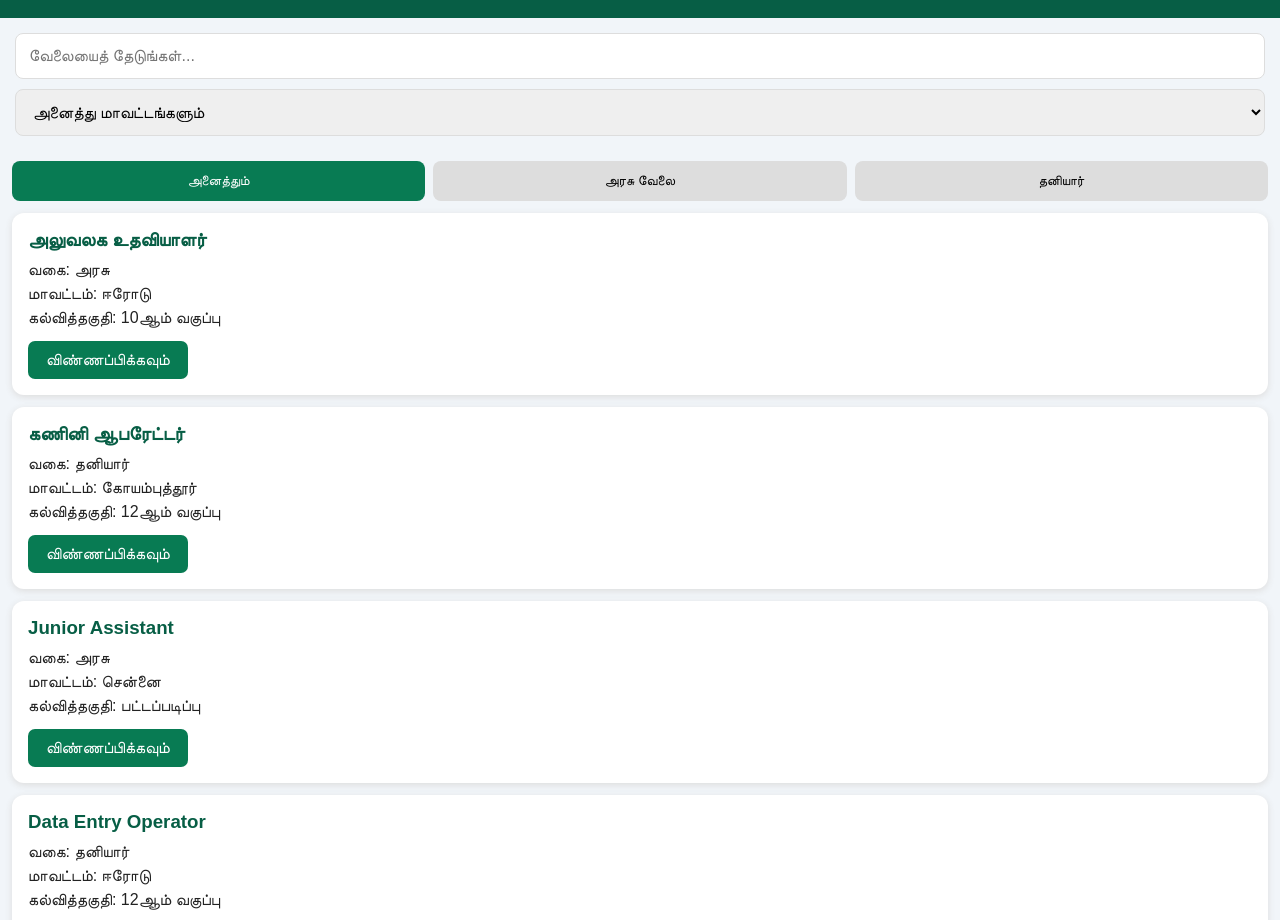
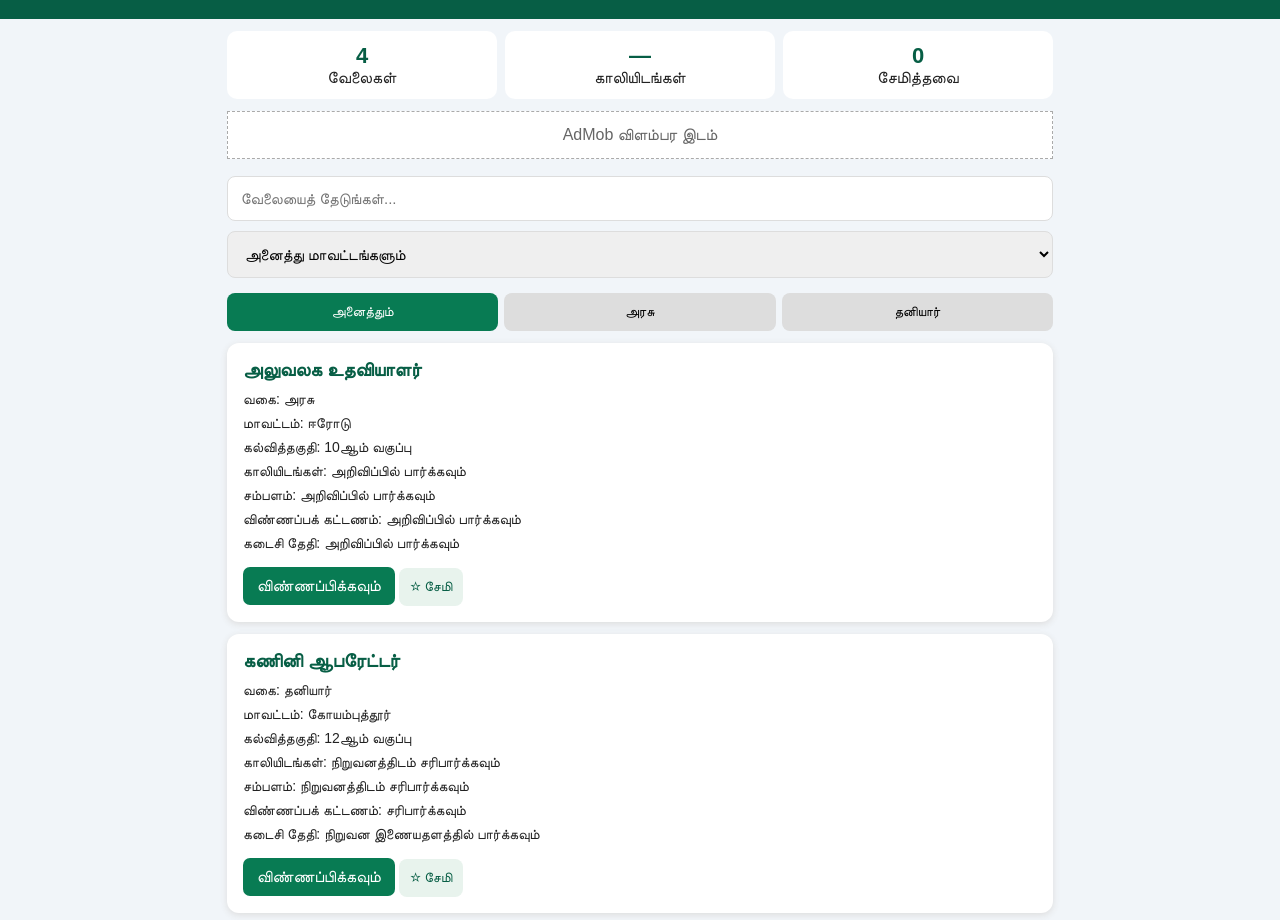
Before and after one commit to g82997031-pixel/Tamiljobs-, a plain HTML site: page index.html in a window 1280 px wide. Shown: the part 89-1009 px from the top of the page. Drawn offline with Linux system fonts and the light colour scheme.

Commit message:
Update index.html

```diff
--- a/index.html
+++ b/index.html
@@ -1,5 +1,4 @@
-
-<!DOCTYPE html>
+ <!DOCTYPE html>
 <html lang="ta">
 <head>
 <meta charset="UTF-8">
@@ -11,75 +10,185 @@ body{margin:0;font-family:Arial,sans-serif;background:#f1f5f9;color:#222}
 header{background:#075e45;color:white;padding:22px;text-align:center}
 header h1{margin:0}
 header p{margin:8px 0 0}
-.search{padding:15px}
-input,select{width:100%;padding:13px;border:1px solid #ddd;border-radius:8px;font-size:16px;margin-bottom:10px}
-.tabs{display:flex;gap:8px;padding:0 12px}
-.tabs button{flex:1;padding:12px;border:0;border-radius:8px;background:#ddd}
-.tabs button.active{background:#087b53;color:white}
-.jobs{padding:12px}
-.job{background:white;padding:16px;border-radius:12px;margin-bottom:12px;box-shadow:0 2px 7px #ddd}
+.container{padding:12px;max-width:850px;margin:auto}
+.stats{display:flex;gap:8px}
+.stat{flex:1;background:white;padding:12px;text-align:center;border-radius:10px}
+.stat b{display:block;color:#075e45;font-size:22px}
+input,select{width:100%;padding:13px;border:1px solid #ddd;border-radius:8px;font-size:15px;margin:5px 0}
+.tabs{display:flex;gap:6px;margin:10px 0}
+button{padding:11px;border:0;border-radius:8px;background:#ddd;cursor:pointer}
+.tabs button{flex:1}
+button.active{background:#087b53;color:white}
+.job{background:white;padding:16px;border-radius:12px;margin:12px 0;box-shadow:0 2px 7px #ddd}
 .job h3{color:#075e45;margin:0 0 10px}
-.job p{margin:6px 0}
-.apply{display:inline-block;background:#087b53;color:white;padding:10px 18px;border-radius:7px;text-decoration:none;margin-top:8px}
+.job p{margin:7px 0;font-size:14px}
+.apply{display:inline-block;background:#087b53;color:white;padding:10px 14px;border-radius:7px;text-decoration:none;margin-top:8px}
+.save{background:#e8f3ed;color:#075e45}
+.ad{background:white;border:1px dashed #aaa;padding:14px;text-align:center;margin:12px 0;color:#666}
 footer{text-align:center;padding:20px;background:#075e45;color:white}
 </style>
 </head>
 <body>
+
 <header>
-<h1>தமிழ் வேலைவாய்ப்பு</h1>
+<h1>💼 தமிழ் வேலைவாய்ப்பு</h1>
 <p>TAMIL JOBS – உங்கள் வேலை உங்கள் கையில்!</p>
 </header>
 
-<div class="search">
+<div class="container">
+
+<div class="stats">
+<div class="stat"><b id="total">0</b>வேலைகள்</div>
+<div class="stat"><b id="vacancies">0</b>காலியிடங்கள்</div>
+<div class="stat"><b id="saved">0</b>சேமித்தவை</div>
+</div>
+
+<div class="ad">AdMob விளம்பர இடம்</div>
+
 <input id="search" placeholder="வேலையைத் தேடுங்கள்..." oninput="showJobs()">
+
 <select id="district" onchange="showJobs()">
 <option value="">அனைத்து மாவட்டங்களும்</option>
-<option>சென்னை</option><option>கோயம்புத்தூர்</option>
-<option>ஈரோடு</option><option>மதுரை</option>
-<option>திருச்சி</option><option>சேலம்</option>
+<option>ஈரோடு</option>
+<option>சென்னை</option>
+<option>கோயம்புத்தூர்</option>
+<option>மதுரை</option>
+<option>திருச்சி</option>
+<option>சேலம்</option>
 </select>
-</div>
 
 <div class="tabs">
 <button class="active" onclick="setType('அனைத்தும்',this)">அனைத்தும்</button>
-<button onclick="setType('அரசு',this)">அரசு வேலை</button>
+<button onclick="setType('அரசு',this)">அரசு</button>
 <button onclick="setType('தனியார்',this)">தனியார்</button>
 </div>
 
-<div class="jobs" id="jobs"></div>
+<div id="jobs"></div>
+
+<div class="ad">AdMob Banner Advertisement</div>
+
+<div class="job">
+<h3>விண்ணப்பிக்கும் முறை</h3>
+<p>1. வேலை விவரங்களைப் படிக்கவும்.</p>
+<p>2. கல்வித் தகுதியைச் சரிபார்க்கவும்.</p>
+<p>3. அதிகாரப்பூர்வ இணையதளத்தைத் திறக்கவும்.</p>
+<p>4. விண்ணப்பத்தைச் சமர்ப்பிக்கவும்.</p>
+</div>
+
+</div>
 
 <footer>
 <p>© 2026 TAMIL JOBS</p>
-<p>வேலைவாய்ப்பு தகவல்களுக்காக எங்களுடன் இணைந்திருங்கள்!</p>
+<p>அதிகாரப்பூர்வ அறிவிப்பைச் சரிபார்த்து விண்ணப்பிக்கவும்.</p>
 </footer>
 
 <script>
 const data=[
-{title:"அலுவலக உதவியாளர்",type:"அரசு",district:"ஈரோடு",edu:"10ஆம் வகுப்பு",url:"https://www.tnpsc.gov.in/"},
-{title:"கணினி ஆபரேட்டர்",type:"தனியார்",district:"கோயம்புத்தூர்",edu:"12ஆம் வகுப்பு",url:"https://www.ncs.gov.in/"},
-{title:"Junior Assistant",type:"அரசு",district:"சென்னை",edu:"பட்டப்படிப்பு",url:"https://www.tnpsc.gov.in/"},
-{title:"Data Entry Operator",type:"தனியார்",district:"ஈரோடு",edu:"12ஆம் வகுப்பு",url:"https://www.ncs.gov.in/"}
+{
+id:1,
+title:"அலுவலக உதவியாளர்",
+type:"அரசு",
+district:"ஈரோடு",
+edu:"10ஆம் வகுப்பு",
+vacancies:"அறிவிப்பில் பார்க்கவும்",
+salary:"அறிவிப்பில் பார்க்கவும்",
+fee:"அறிவிப்பில் பார்க்கவும்",
+date:"அறிவிப்பில் பார்க்கவும்",
+url:"https://www.tnpsc.gov.in/"
+},
+{
+id:2,
+title:"கணினி ஆபரேட்டர்",
+type:"தனியார்",
+district:"கோயம்புத்தூர்",
+edu:"12ஆம் வகுப்பு",
+vacancies:"நிறுவனத்திடம் சரிபார்க்கவும்",
+salary:"நிறுவனத்திடம் சரிபார்க்கவும்",
+fee:"சரிபார்க்கவும்",
+date:"நிறுவன இணையதளத்தில் பார்க்கவும்",
+url:"https://www.ncs.gov.in/"
+},
+{
+id:3,
+title:"Junior Assistant",
+type:"அரசு",
+district:"சென்னை",
+edu:"பட்டப்படிப்பு",
+vacancies:"அறிவிப்பில் பார்க்கவும்",
+salary:"அறிவிப்பில் பார்க்கவும்",
+fee:"அறிவிப்பில் பார்க்கவும்",
+date:"அறிவிப்பில் பார்க்கவும்",
+url:"https://www.tnpsc.gov.in/"
+},
+{
+id:4,
+title:"Data Entry Operator",
+type:"தனியார்",
+district:"ஈரோடு",
+edu:"12ஆம் வகுப்பு",
+vacancies:"நிறுவனத்திடம் சரிபார்க்கவும்",
+salary:"நிறுவனத்திடம் சரிபார்க்கவும்",
+fee:"சரிபார்க்கவும்",
+date:"நிறுவன இணையதளத்தில் பார்க்கவும்",
+url:"https://www.ncs.gov.in/"
+}
 ];
+
 let current="அனைத்தும்";
+let savedJobs=JSON.parse(localStorage.getItem("savedJobs")||"[]");
+
 function setType(type,btn){
 current=type;
 document.querySelectorAll(".tabs button").forEach(b=>b.classList.remove("active"));
 btn.classList.add("active");
 showJobs();
 }
+
+function saveJob(id){
+if(savedJobs.includes(id)){
+savedJobs=savedJobs.filter(x=>x!==id);
+}else{
+savedJobs.push(id);
+}
+localStorage.setItem("savedJobs",JSON.stringify(savedJobs));
+showJobs();
+}
+
 function showJobs(){
-let s=document.getElementById("search").value.toLowerCase();
-let d=document.getElementById("district").value;
-let list=data.filter(j=>(current==="அனைத்தும்"||j.type===current)&&(!d||j.district===d)&&(j.title.toLowerCase().includes(s)||j.district.includes(s)));
-document.getElementById("jobs").innerHTML=list.length?list.map(j=>`
+let search=document.getElementById("search").value.toLowerCase();
+let district=document.getElementById("district").value;
+
+let list=data.filter(j=>
+(current==="அனைத்தும்"||j.type===current)&&
+(!district||j.district===district)&&
+(j.title.toLowerCase().includes(search)||
+j.district.toLowerCase().includes(search))
+);
+
+document.getElementById("total").textContent=list.length;
+document.getElementById("vacancies").textContent="—";
+document.getElementById("saved").textContent=savedJobs.length;
+
+document.getElementById("jobs").innerHTML=list.length?
+list.map(j=>`
 <div class="job">
 <h3>${j.title}</h3>
 <p>வகை: ${j.type}</p>
 <p>மாவட்டம்: ${j.district}</p>
 <p>கல்வித்தகுதி: ${j.edu}</p>
+<p>காலியிடங்கள்: ${j.vacancies}</p>
+<p>சம்பளம்: ${j.salary}</p>
+<p>விண்ணப்பக் கட்டணம்: ${j.fee}</p>
+<p>கடைசி தேதி: ${j.date}</p>
 <a class="apply" href="${j.url}" target="_blank">விண்ணப்பிக்கவும்</a>
-</div>`).join(""):"வேலைகள் எதுவும் இல்லை";
+<button class="save" onclick="saveJob(${j.id})">
+${savedJobs.includes(j.id)?"★ சேமித்தது":"☆ சேமி"}
+</button>
+</div>
+`).join("")
+:"<div class='job'>வேலைகள் எதுவும் இல்லை</div>";
 }
+
 showJobs();
 </script>
 </body>
```
